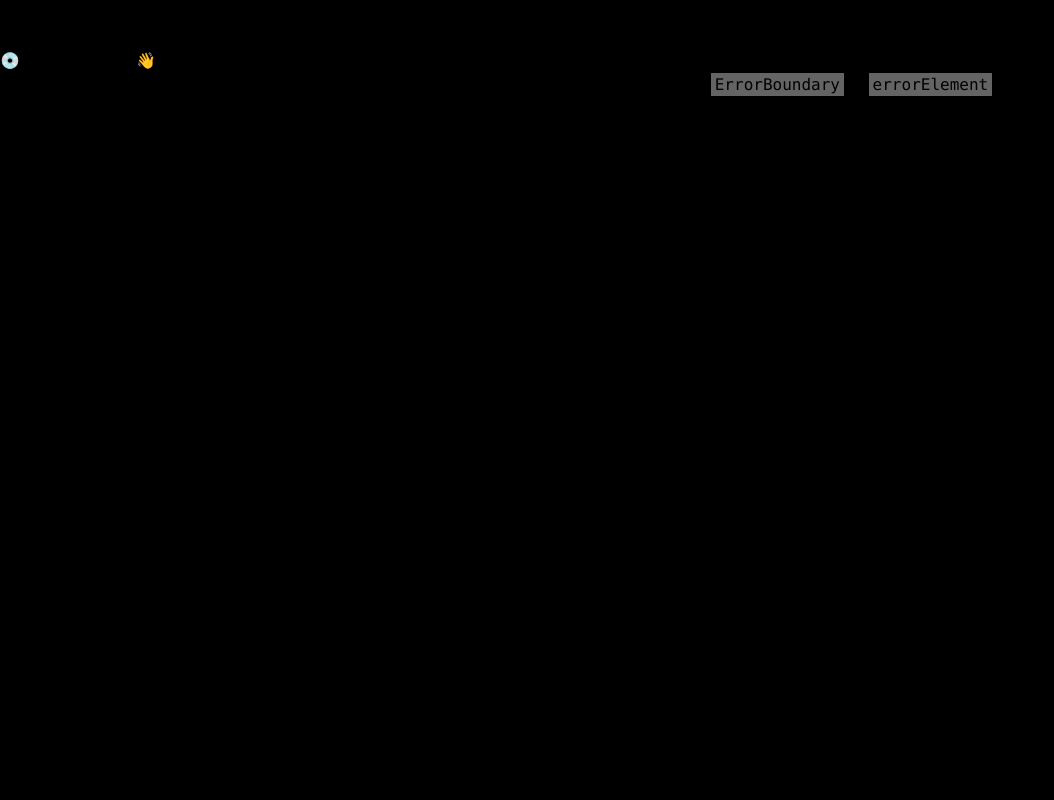
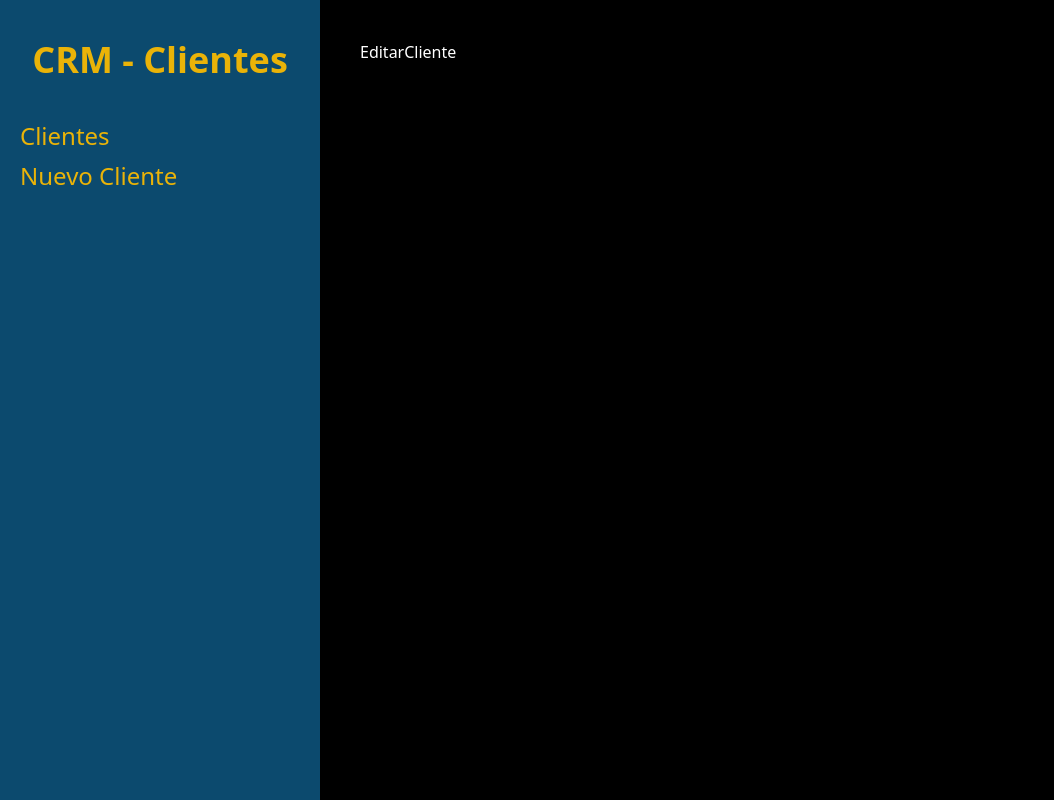
Before and after one commit to danieldrako/crm-react-routerDOM, a React (Vite) app: page /clientes/1/editar in a window 1280 px wide. Before the commit this address had no page. Shown: the whole page, without its empty margins (0-1054 px from the left). Built offline with nearby package versions, Linux system fonts and the light colour scheme.

Commit message:
afterfirsts steps with edit client and usePArams to recover Id

```diff
--- a/src/components/Cliente.jsx
+++ b/src/components/Cliente.jsx
@@ -1,6 +1,8 @@
+import { useNavigate } from "react-router-dom"
 
 function Cliente({cliente}) {
 
+    const navigate = useNavigate()
     const {nombre, empresa, email, telefono, id} = cliente
 
     return (
@@ -19,6 +21,7 @@
                 <button
                     type="button"
                     className=" text-yellow-300 hover:text-amber-400 font-bold text-xs"
+                    onClick={ () => navigate(`/clientes/${id}/editar`) }
                 >
                     Editar
                 </button>
--- a/src/main.jsx
+++ b/src/main.jsx
@@ -6,6 +6,7 @@
 import NuevoCliente, {action as nuevoClienteAction} from './pages/NuevoCliente'
 import Index, { loader as clientesLoader } from './pages/Index'
 import ErrorPage from './components/ErrorPage'
+import EditarCliente, {loader as editarClienteLoader} from './pages/EditarCliente'
 
 const router = createBrowserRouter([
   {
@@ -22,6 +23,11 @@
         path: "/clientes/nuevo",
         element: <NuevoCliente/>,
         action: nuevoClienteAction//!Utiliza accions para procesar la entrada de datos en un Form
+      },
+      {
+        path: '/clientes/:clienteId/editar',
+        element: <EditarCliente/>,
+        loader: editarClienteLoader
       }
     ]
   }
--- /dev/null
+++ b/src/pages/EditarCliente.jsx
@@ -0,0 +1,12 @@
+export async function loader({params}){
+    console.log(params)
+    return {}
+}
+
+const EditarCliente = () => {
+  return (
+    <div className="text-white">EditarCliente</div>
+  )
+}
+
+export default EditarCliente
```
